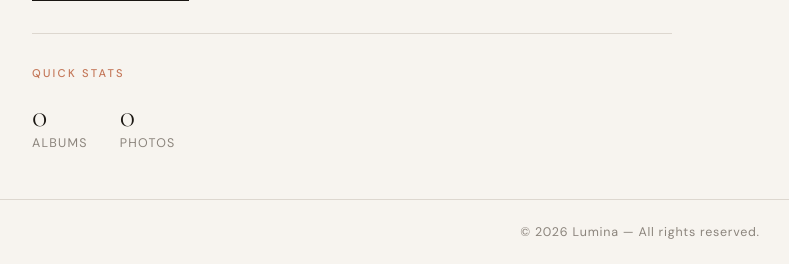
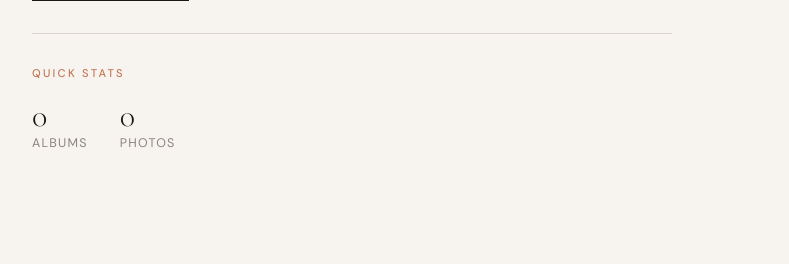
Before and after one commit to killugonh-arch/lumina-photo-albums, a Django app: page /accounts/profile/ in a window 1280 px wide. Shown: the part 600-864 px from the top of the page, without its empty margins (0-789 px from the left). After the commit the page ends 748 px from the top, so only its background shows below. Run offline with Django 5.2, Linux system fonts and the light colour scheme; the visitor is signed in with stand-in values (Sample User, id 1); data that the repository does not hold is empty.

Commit message:
Update base.html

```diff
--- a/templates/base.html
+++ b/templates/base.html
@@ -448,10 +448,7 @@
     {% block content %}{% endblock %}
 </main>
 
-<footer>
 
-    <p>© 2026 Lumina — All rights reserved.</p>
-</footer>
 
 </body>
 </html>
```
